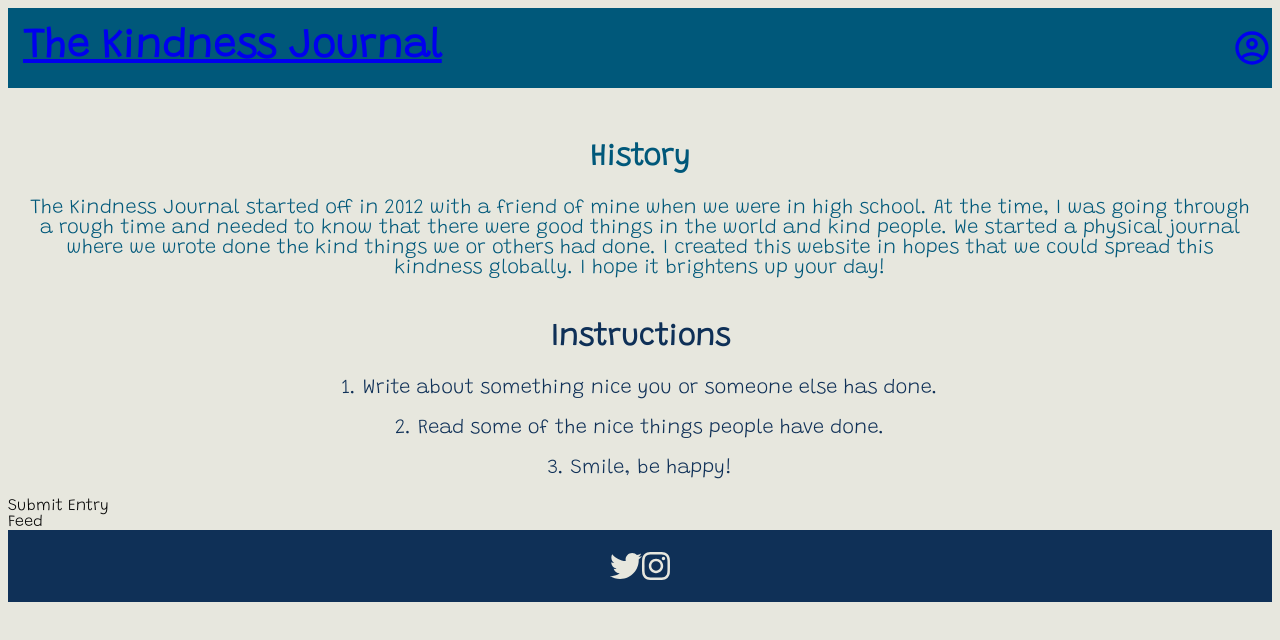
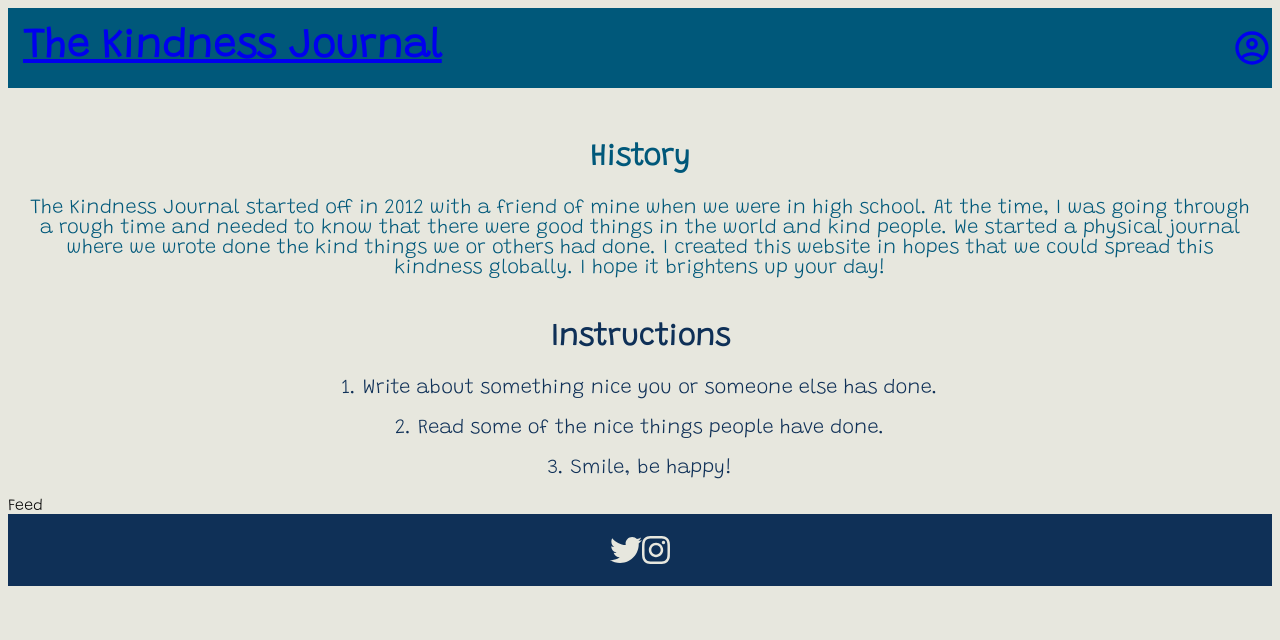
Before and after one commit to op1346/kindnessjournal, a React (Create React App) app: page / in a window 1280 px wide. Shown: the top 640 px of the page. Built offline with nearby package versions, Linux system fonts and the light colour scheme.

Commit message:
Refactor App.js

```diff
--- a/src/App.js
+++ b/src/App.js
@@ -1,32 +1,28 @@
 import React from 'react';
 import {
   BrowserRouter as Router,
+  Switch,
+  Route
 } from 'react-router-dom';
 
 // import components
 import Header from './components/Header';
-import SubmitEntry from './components/SubmitEntry';
-import Feed from './components/Feed';
-import Intro from './components/Intro';
+import Main from './components/Main';
+import Login from './components/Login';
 import Footer from './components/Footer';
 
 function App() {
   return (
-    <div className="App">
-      <Router>
-        <div>
-          <Header />
-        </div>
-        <div className="content">
-          <Intro />
-          <SubmitEntry />
-          <Feed />
-        </div>
-        <div>
-          <Footer />
-        </div>
-      </Router>
-    </div>
+    <Router>
+      <Route path='/' component={Header}/>
+
+      <Switch>
+        <Route path="/login" component={Login}/>
+        <Route path="/" component={Main}/>
+      </Switch>
+
+      <Route path='/' component={Footer}/>
+    </Router>
   )
 }
 
--- a/src/components/Intro.js
+++ b/src/components/Intro.js
@@ -20,4 +20,4 @@ function Intro() {
   );
 }
 
-  export default Intro;
+export default Intro;
--- a/src/components/Main.js
+++ b/src/components/Main.js
@@ -0,0 +1,14 @@
+import React from 'react';
+import Intro from '../components/Intro';
+import Feed from '../components/Feed';
+
+function Main() {
+  return (
+    <div>
+      <Intro />
+      <Feed />
+    </div>
+  )
+}
+
+export default Main;
```
